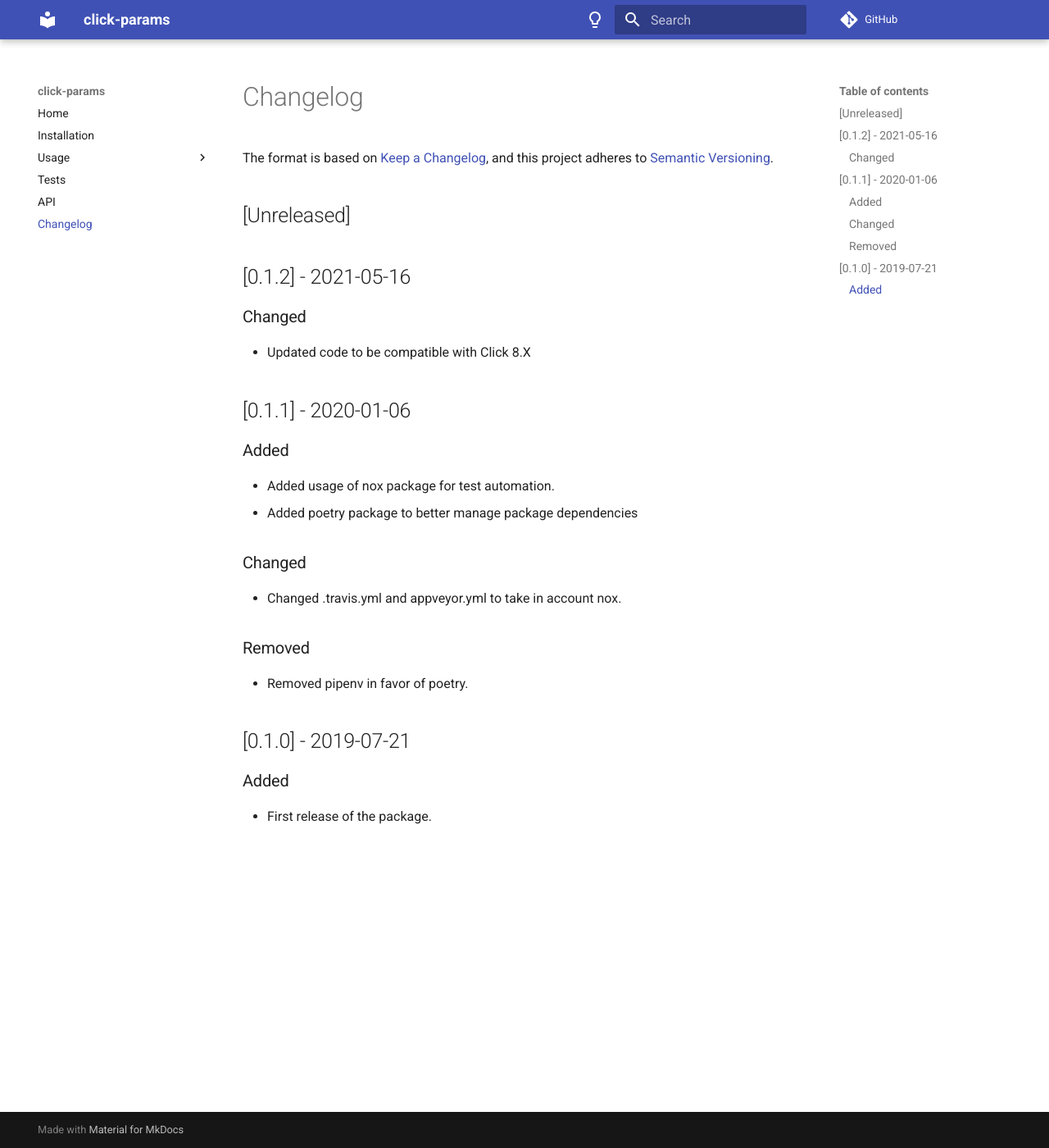
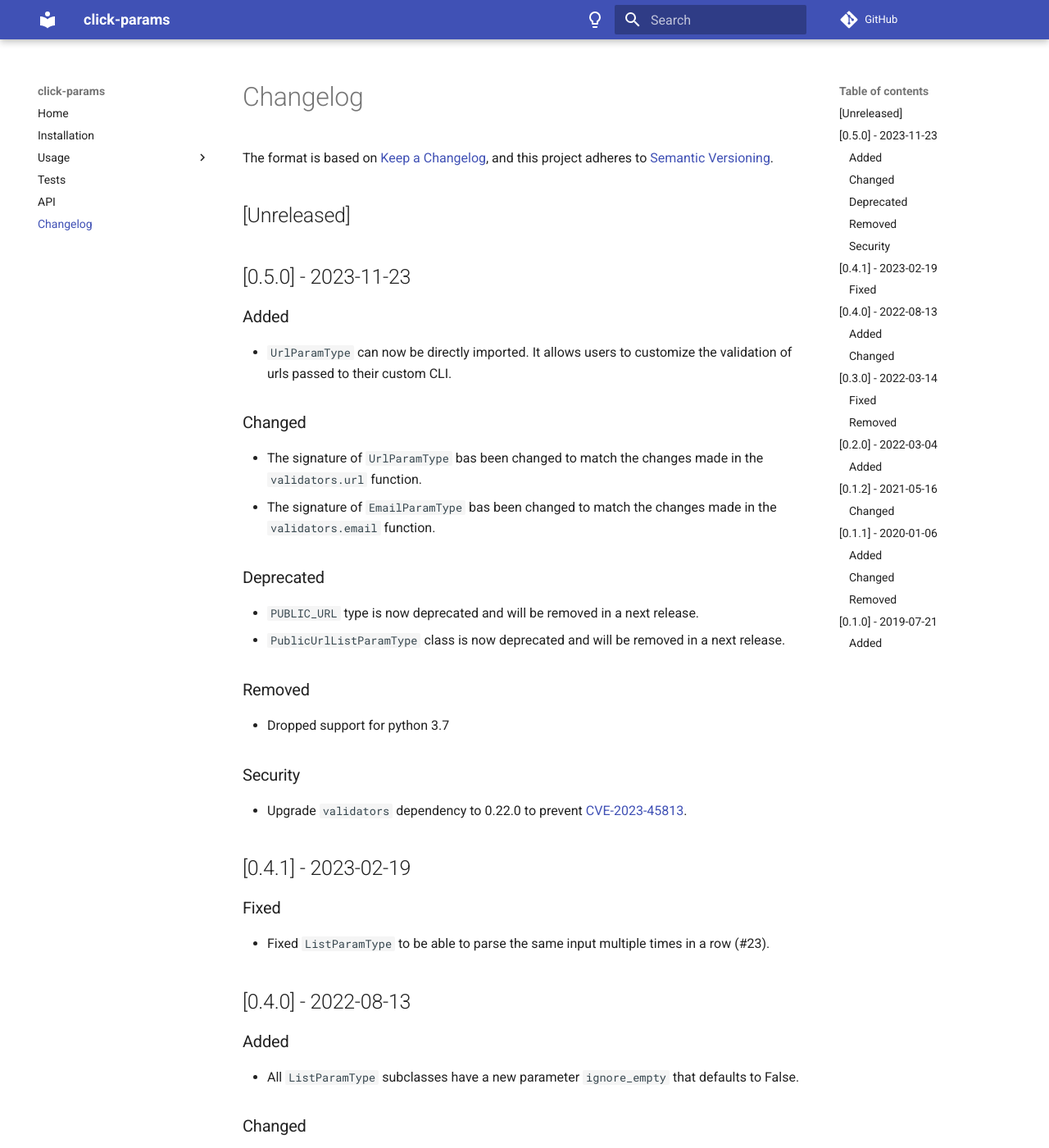
Before and after one commit to click-contrib/click_params, an MkDocs documentation site: the page built from docs/changelog.md, in a window 1280 px wide and 1400 px high. Shown: the whole window at 82% size. Built offline with MkDocs 1.6.1 and Material for MkDocs 9.7.7, drawn with Linux system fonts in a browser that asks for light colours; comment, search, counter and statistics services are not loaded; some of the changed text lies outside the part shown.

Commit message:
docs: updated various documentation
updated changelog and README.md
updated documentation dependency requirements

```diff
--- a/docs/changelog.md
+++ b/docs/changelog.md
@@ -1,9 +1,66 @@
 # Changelog
 
-The format is based on [Keep a Changelog](https://keepachangelog.com/en/1.0.0/),
+The format is based on [Keep a Changelog](https://keepachangelog.com/en/1.1.0/),
 and this project adheres to [Semantic Versioning](https://semver.org/spec/v2.0.0.html).
 
 ## [Unreleased]
+
+## [0.5.0] - 2023-11-23
+
+### Added
+
+- `UrlParamType` can now be directly imported. It allows users to customize the validation of urls
+  passed to their custom CLI.
+
+### Changed
+
+- The signature of `UrlParamType` bas been changed to match the changes made in the `validators.url` function.
+- The signature of `EmailParamType` bas been changed to match the changes made in the `validators.email` function.
+
+### Deprecated
+
+- `PUBLIC_URL` type is now deprecated and will be removed in a next release.
+- `PublicUrlListParamType` class is now deprecated and will be removed in a next release.
+
+### Removed
+
+- Dropped support for python 3.7
+
+### Security
+
+- Upgrade `validators` dependency to 0.22.0 to prevent [CVE-2023-45813](https://nvd.nist.gov/vuln/detail/CVE-2023-45813).
+
+## [0.4.1] - 2023-02-19
+
+### Fixed
+
+- Fixed `ListParamType` to be able to parse the same input multiple times in a row (#23).
+
+## [0.4.0] - 2022-08-13
+
+### Added
+
+- All `ListParamType` subclasses have a new parameter `ignore_empty` that defaults to False.
+
+### Changed
+
+- Renamed `UnionParamType` to `FirstOf` and changed its signature.
+
+## [0.3.0] - 2022-03-14
+
+### Fixed
+
+- An issue when a user is prompted a value for a type inheriting `ListParamType`.
+
+### Removed
+
+- Support for python3.6
+
+## [0.2.0] - 2022-03-04
+
+### Added
+
+- A new base type: `UnionParamType`.
 
 ## [0.1.2] - 2021-05-16
 
--- a/docs/requirements.txt
+++ b/docs/requirements.txt
@@ -1,3 +1,4 @@
 click==8.0.0
 validators==0.18.2
+deprecated==1.2.14
 mkdocs-material==8.4.0
```
Also changed, not shown: CHANGELOG.md (+1 -0 lines), README.md (+2 -1 lines), docs/installation.md (+2 -1 lines).
